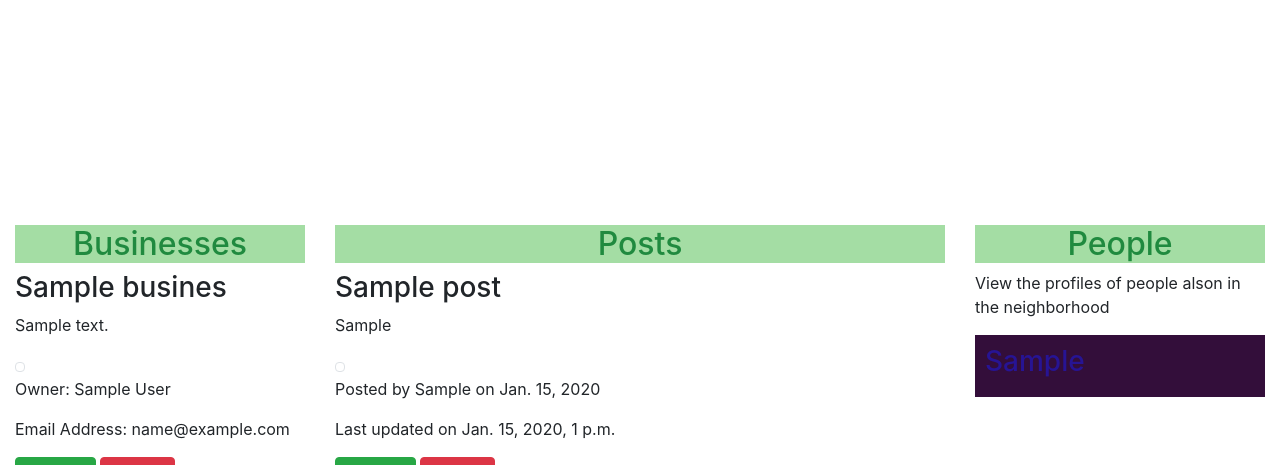
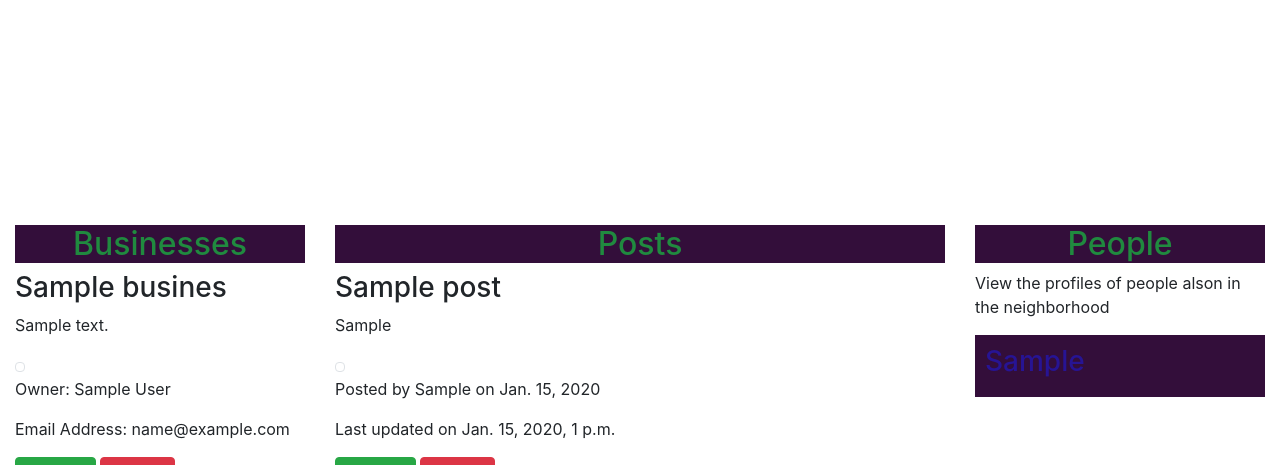
Before and after one commit to FloiceNyota/Neighborhood, a Django app: page /neighborhood/1/ in a window 1280 px wide. Shown: the part 315-780 px from the top of the page. Run offline with Django 3.2, Linux system fonts and the light colour scheme; a user stored in the database is signed in; tables that the repository leaves empty hold one stand-in row (values such as "Sample post"); some libraries are stand-ins or nearby versions; some web fonts are replaced.

Commit message:
update styles

```diff
--- a/neighbor_app/static/css/styles.css
+++ b/neighbor_app/static/css/styles.css
@@ -63,7 +63,7 @@ nav {
   margin-bottom: 3rem;
 }
 .header {
-  background-color: #a4dda4;
+  background-color: rgb(51, 14, 58);
 }
 .my-neighborhood {
   color: #fed401;
```
